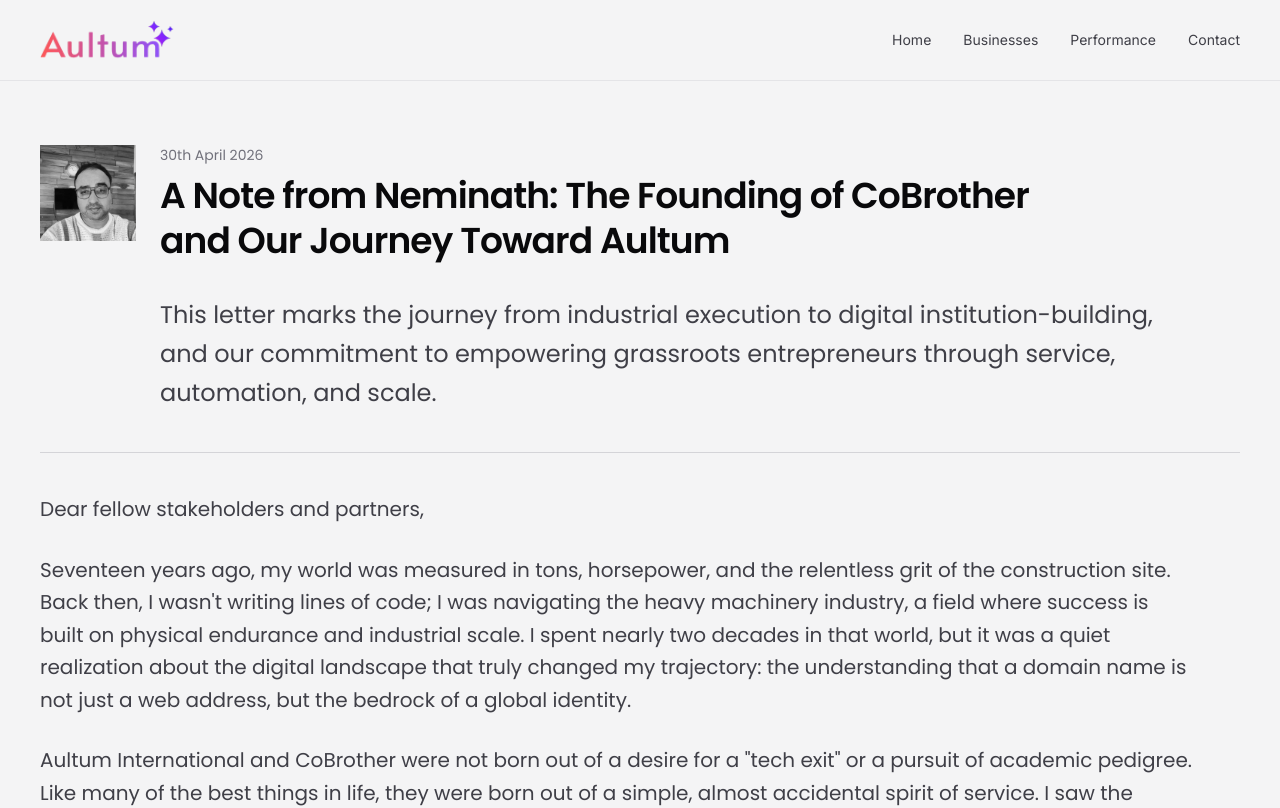
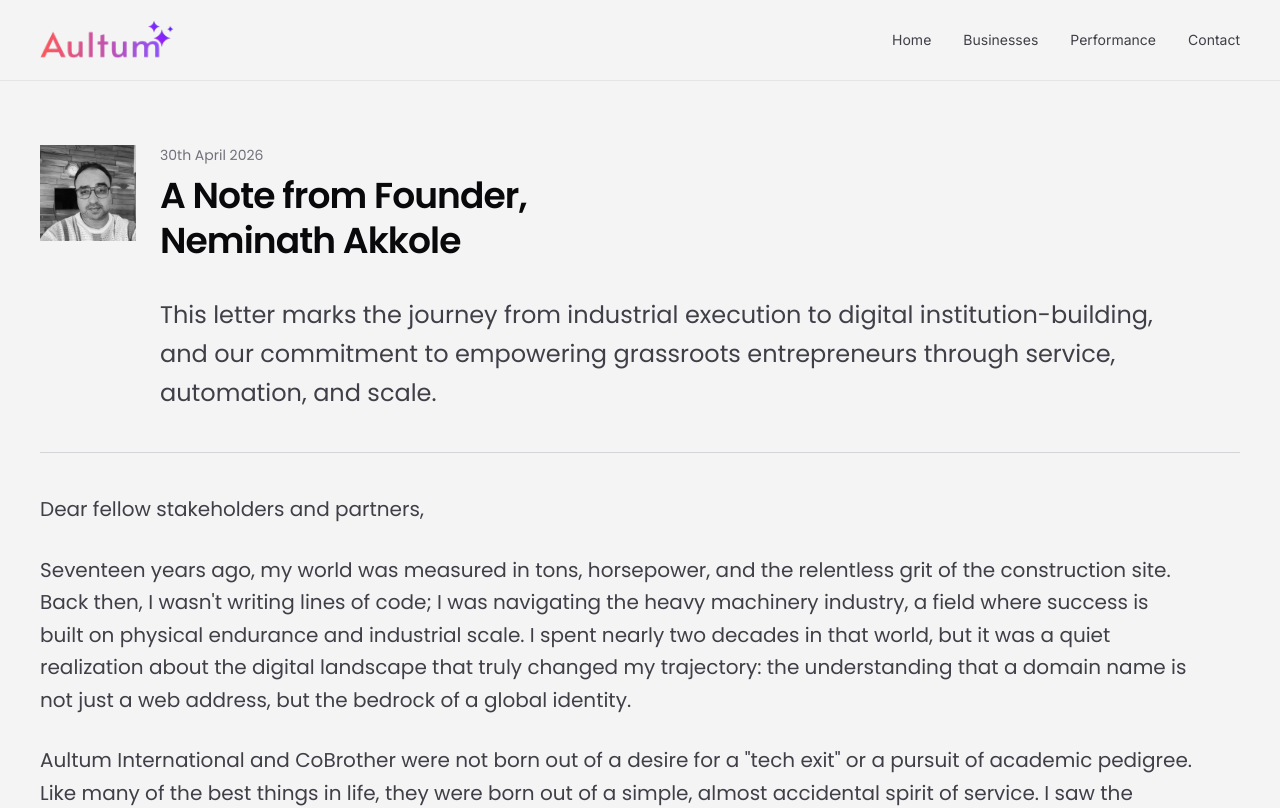
Before and after one commit to Ameerlog/Aultum_AI, a React (Vite) app: page /founder-note in a window 1280 px wide. Shown: the top 808 px of the page. Built offline with nearby package versions, Linux system fonts and the light colour scheme.

Commit message:
founder message

```diff
--- a/src/pages/FounderNote.jsx
+++ b/src/pages/FounderNote.jsx
@@ -10,7 +10,8 @@
           <div>
             <p className="text-sm text-zinc-500">30th April 2026</p>
             <h1 className="mt-2 max-w-4xl text-3xl font-semibold leading-tight tracking-tight text-zinc-950 md:text-4xl">
-              A Note from Neminath: The Founding of CoBrother and Our Journey Toward Aultum
+              A Note from Founder, <br />
+              Neminath Akkole
             </h1>
             <p className="mt-8 max-w-5xl text-2xl leading-relaxed text-zinc-700">
               This letter marks the journey from industrial execution to digital institution-building, and our
```
